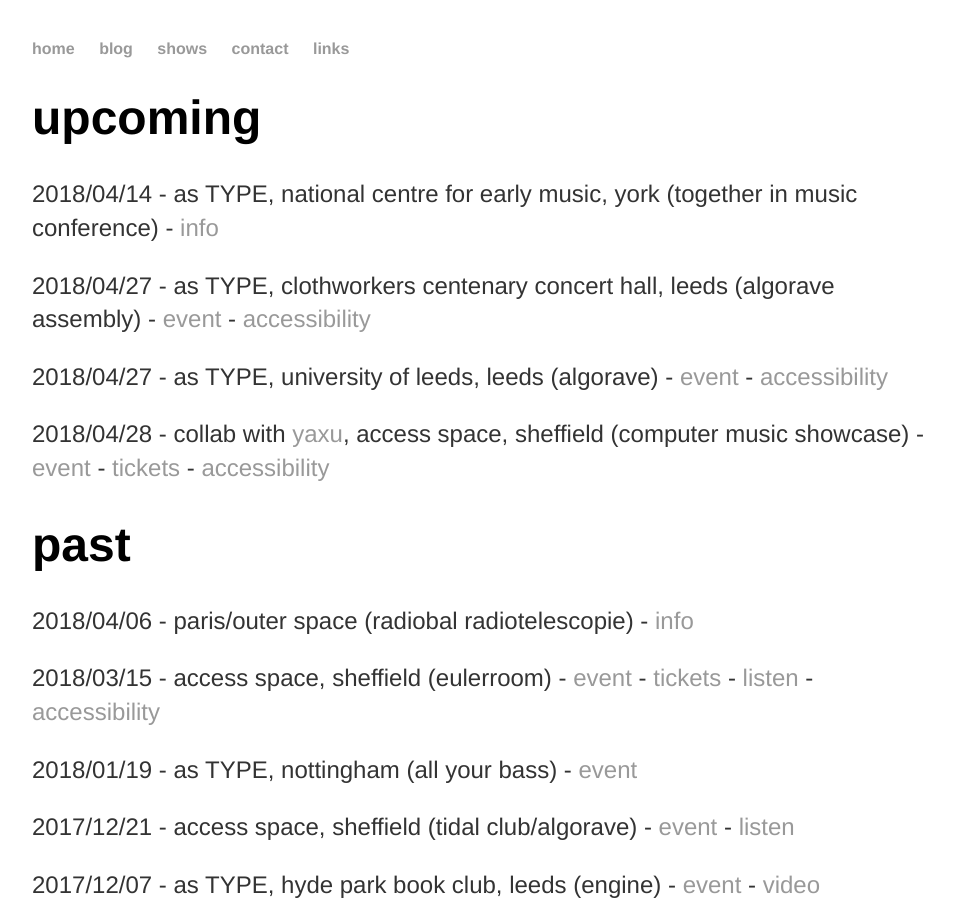
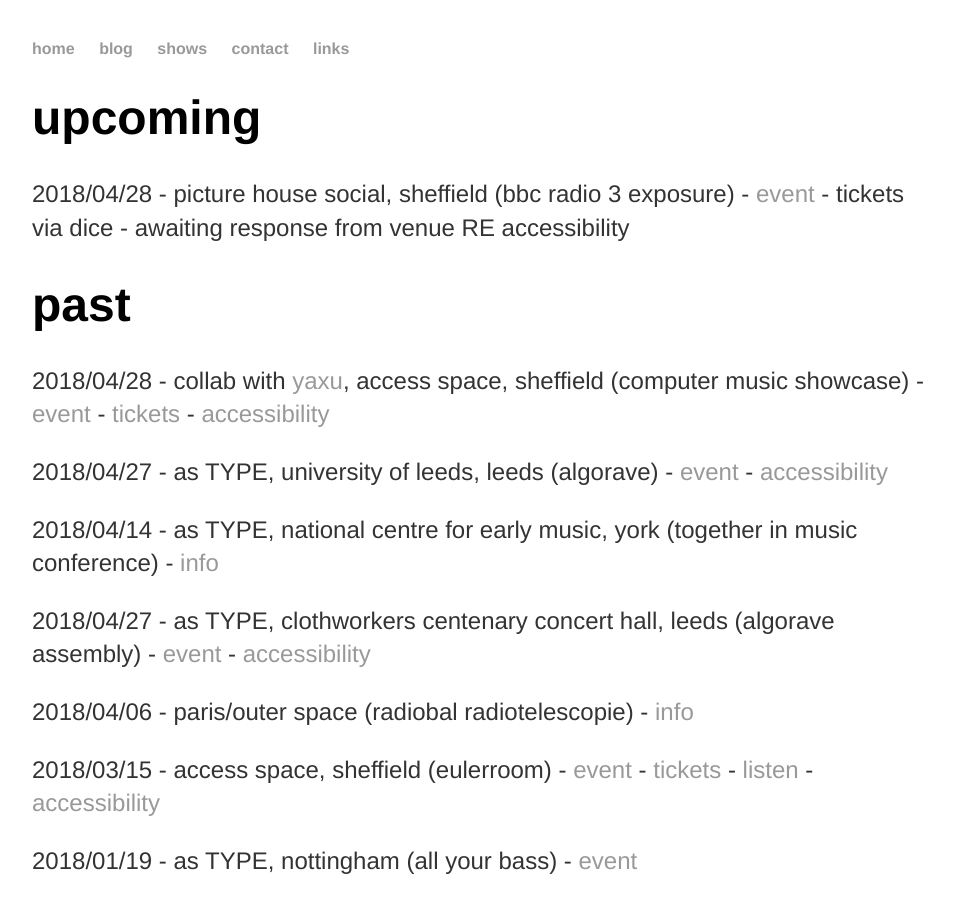
Before and after one commit to heavy-lifting/heavy-lifting.github.io, a Jekyll site: the page built from shows.html, in a window 1280 px wide and 900 px high. Shown: the whole window, without its empty margins (160-1114 px from the left). Built offline with Jekyll 4.4.1, drawn with Linux system fonts in a browser that asks for light colours.

Commit message:
Update shows.html

```diff
--- a/shows.html
+++ b/shows.html
@@ -5,24 +5,35 @@
 
 <div class="upcoming"> <!-- DON'T FORGET TO UPDATE THE 'SHOWS' PAGE TOO-->
 	<h1>upcoming</h1>
-		<p>2018/04/14 - as TYPE, national centre for early music, york (together in music conference) - <a href ="http://wrocahensemble.sites.sheffield.ac.uk/tim" target="_blank">info</a></p>
-	<p>2018/04/27 - as TYPE, clothworkers centenary concert hall, leeds (algorave assembly) -
-		<a href ="https://www.facebook.com/events/804050856449425/" target="_blank">event</a> -
-		<a href ="https://www.leeds.ac.uk/icsrim/links/map-campus-access.pdf" target="_blank">accessibility</a>
+
+	<p>2018/04/28 - picture house social, sheffield (bbc radio 3 exposure) -
+		<a href ="https://www.facebook.com/events/2036408233299399/" target="_blank">event</a> -
+		tickets via dice -
+		awaiting response from venue RE accessibility</a>
 	</p>
-	<p>2018/04/27 - as TYPE, university of leeds, leeds (algorave) -
-		<a href ="https://www.facebook.com/events/906298949548580/" target="_blank">event</a> -
-		<a href ="https://www.leeds.ac.uk/icsrim/links/map-campus-access.pdf" target="_blank">accessibility</a>
-	</p>
+
+</div><!-- /.blurb -->
+
+<div class="past"> <!-- DON'T FORGET TO UPDATE THE 'SHOWS' PAGE TOO-->
+	<h1>past</h1>
+
 	<p>2018/04/28 - collab with <a href ="http://slab.org/" target="_blank">yaxu</a>, access space, sheffield (computer music showcase) -
 		<a href ="https://www.facebook.com/events/903217186504322/" target="_blank">event</a> -
 		<a href ="https://tickets.partyforthepeople.org/events/3907-computer-music-showcase-rian-treanor-renick-bell-heavy-lifting-x-yaxu" target="_blank">tickets</a> -
 		<a href ="http://access-space.org/algo-access-statement/" target="_blank">accessibility</a>
 	</p>
-</div><!-- /.blurb -->
 
-<div class="past"> <!-- DON'T FORGET TO UPDATE THE 'SHOWS' PAGE TOO-->
-	<h1>past</h1>
+	<p>2018/04/27 - as TYPE, university of leeds, leeds (algorave) -
+		<a href ="https://www.facebook.com/events/906298949548580/" target="_blank">event</a> -
+		<a href ="https://www.leeds.ac.uk/icsrim/links/map-campus-access.pdf" target="_blank">accessibility</a>
+	</p>
+
+	<p>2018/04/14 - as TYPE, national centre for early music, york (together in music conference) - <a href ="http://wrocahensemble.sites.sheffield.ac.uk/tim" target="_blank">info</a></p>
+	<p>2018/04/27 - as TYPE, clothworkers centenary concert hall, leeds (algorave assembly) -
+		<a href ="https://www.facebook.com/events/804050856449425/" target="_blank">event</a> -
+		<a href ="https://www.leeds.ac.uk/icsrim/links/map-campus-access.pdf" target="_blank">accessibility</a>
+	</p>
+
 	<p>2018/04/06 - paris/outer space (radiobal radiotelescopie) - <a href ="http://radiobal.fr/radiotelescopie/radiotelescopie.html target="_blank">info</a></p>
 
 	<p>2018/03/15 - access space, sheffield (eulerroom) -
```
